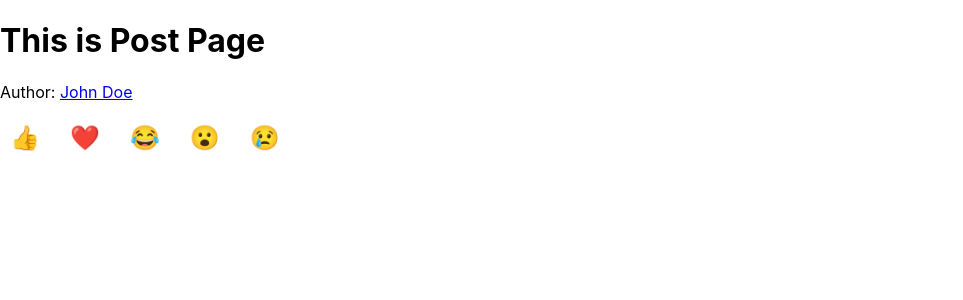
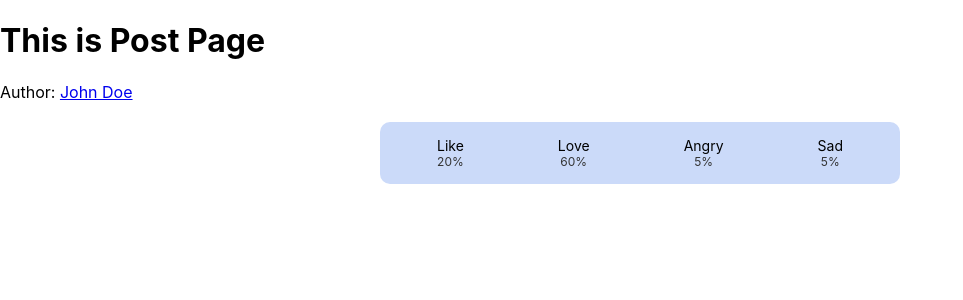
Before and after one commit to Zumaina/2200-assignment, a React (Create React App) app: page / in a window 1280 px wide. Shown: the top 300 px of the page, without its empty margins (0-963 px from the left). Built offline with nearby package versions, Linux system fonts and the light colour scheme.

Commit message:
blue reaction center

```diff
--- a/src/components/ReactionBar.js
+++ b/src/components/ReactionBar.js
@@ -1,25 +1,30 @@
-import React, { useState } from 'react';
-import styles from '../css/ReactionBar.module.css';
+// src/components/ReactionBar.js
+import { useState } from "react";
+import styles from "../css/ReactionBar.module.css";
+
+const reactions = [
+  { type: "Like", percentage: "20%" },
+  { type: "Love", percentage: "60%" },
+  { type: "Angry", percentage: "5%" },
+  { type: "Sad", percentage: "5%" },
+];
 
 const ReactionBar = () => {
   const [selected, setSelected] = useState(null);
 
-  const reactions = ['👍', '❤️', '😂', '😮', '😢'];
-
-  const handleClick = (emoji) => {
-    setSelected(emoji);
-  };
-
   return (
-    <div className={styles.reactionBar}>
-      {reactions.map((emoji, index) => (
-        <button
+    <div className={styles.container}>
+      {reactions.map((reaction, index) => (
+        <div
           key={index}
-          onClick={() => handleClick(emoji)}
-          className={`${styles.reactionButton} ${selected === emoji ? styles.selected : ''}`}
+          className={`${styles.reactionBox} ${
+            selected === index ? styles.selected : ""
+          }`}
+          onClick={() => setSelected(index)}
         >
-          {emoji}
-        </button>
+          <span className={styles.label}>{reaction.type}</span>
+          <span className={styles.percent}>{reaction.percentage}</span>
+        </div>
       ))}
     </div>
   );
--- a/src/css/ReactionBar.module.css
+++ b/src/css/ReactionBar.module.css
@@ -1,23 +1,38 @@
-.reactionBar {
+/* src/css/ReactionBar.module.css */
+.container {
   display: flex;
-  gap: 10px;
-  margin: 10px 0;
+  justify-content: space-around;
+  background-color: #cbdaf9;
+  padding: 10px;
+  border-radius: 10px;
+  margin: 20px auto;
+  max-width: 500px;
 }
 
-.reactionButton {
-  font-size: 24px;
-  padding: 6px 10px;
-  border: none;
-  background-color: transparent;
+.reactionBox {
+  display: flex;
+  flex-direction: column;
+  align-items: center;
   cursor: pointer;
-  transition: transform 0.2s;
+  padding: 5px 10px;
+  border-radius: 5px;
+  transition: all 0.2s ease-in-out;
 }
 
-.reactionButton:hover {
-  transform: scale(1.2);
+.reactionBox:hover {
+  background-color: #a2c2f2;
 }
 
 .selected {
-  background-color: #d1e7ff;
-  border-radius: 8px;
+  background-color: #8bb3f1;
+  font-weight: bold;
 }
+
+.label {
+  font-size: 14px;
+}
+
+.percent {
+  font-size: 12px;
+  color: #333;
+}
```
